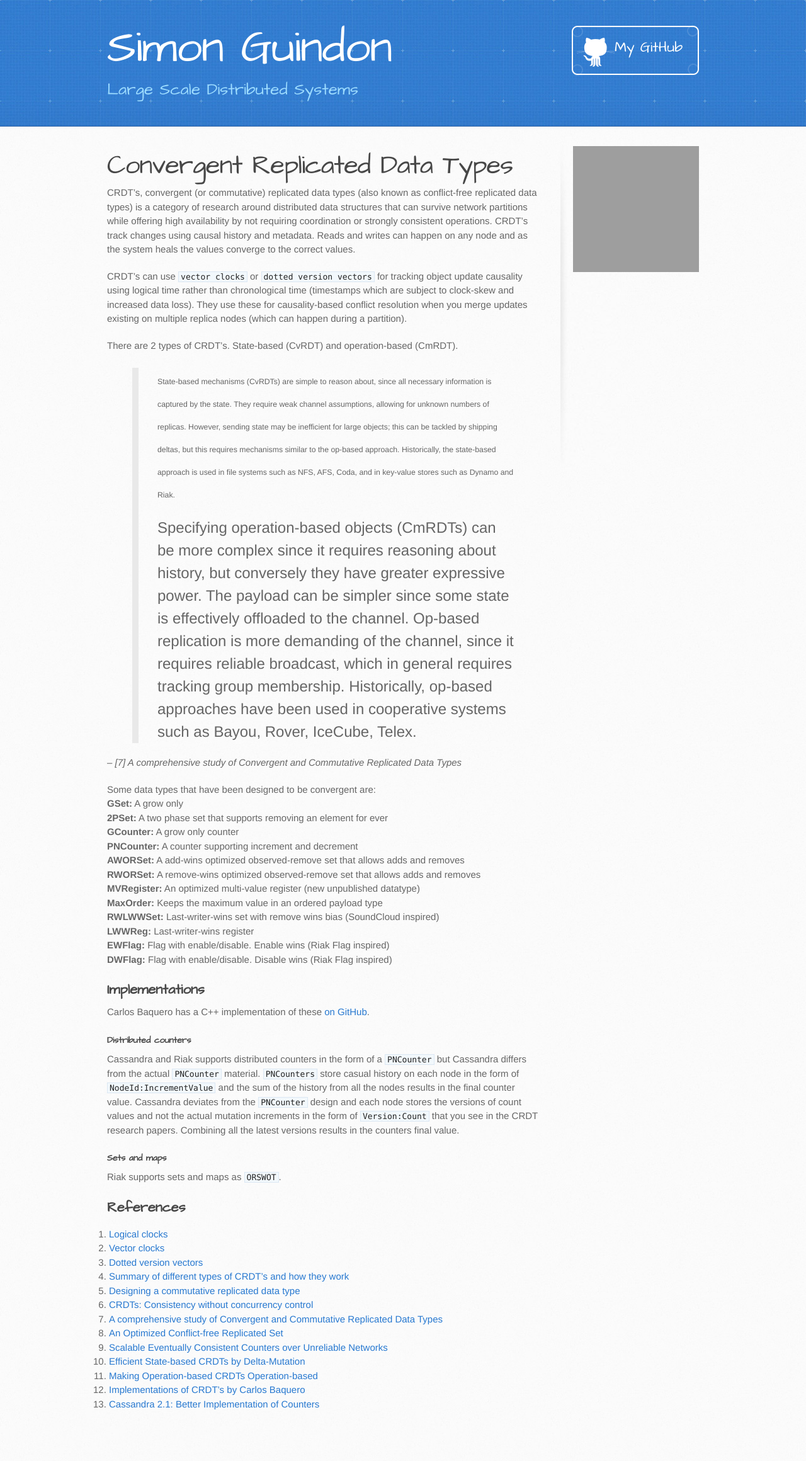
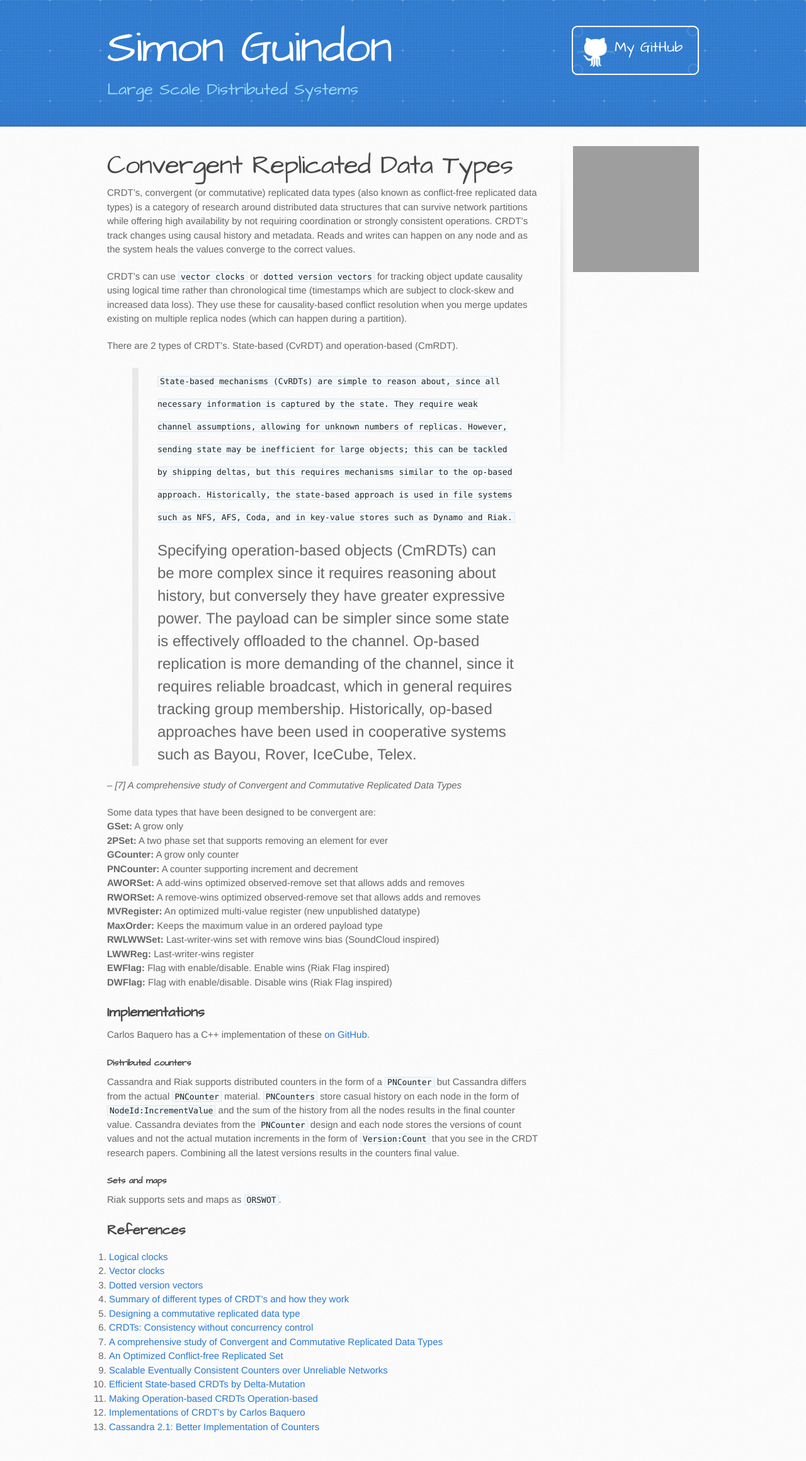
Before and after one commit to simongui/simongui.github.io, a Jekyll site: the page built from distributed-systems/crdt.md, in a window 1280 px wide. Shown: the whole page at 63% size. Built offline with Jekyll 4.4.1, drawn with Linux system fonts in a browser that asks for light colours; before the commit the page ends 2284 px from its top, so only the background shows below that; grey boxes are pictures that could not be loaded.

Commit message:
no message

````diff
--- a/distributed-systems/crdt.md
+++ b/distributed-systems/crdt.md
@@ -11,7 +11,7 @@ CRDT's can use `vector clocks` or `dotted version vectors` for tracking object u
 
 There are 2 types of CRDT's. State-based (CvRDT) and operation-based (CmRDT).
 
-> <small><small><small>State-based mechanisms (CvRDTs) are simple to reason about, since all necessary information is captured by the state. They require weak channel assumptions, allowing for unknown numbers of replicas. However, sending state may be inefficient for large objects; this can be tackled by shipping deltas, but this requires mechanisms similar to the op-based approach. Historically, the state-based approach is used in file systems such as NFS, AFS, Coda, and in key-value stores such as Dynamo and Riak.</small></small></small>
+> ```State-based mechanisms (CvRDTs) are simple to reason about, since all necessary information is captured by the state. They require weak channel assumptions, allowing for unknown numbers of replicas. However, sending state may be inefficient for large objects; this can be tackled by shipping deltas, but this requires mechanisms similar to the op-based approach. Historically, the state-based approach is used in file systems such as NFS, AFS, Coda, and in key-value stores such as Dynamo and Riak.```
 >
 > Specifying operation-based objects (CmRDTs) can be more complex since it requires reasoning about history, but conversely they have greater expressive power. The payload can be simpler since some state is effectively offloaded to the channel. Op-based replication is more demanding of the channel, since it requires reliable broadcast, which in general requires tracking group membership. Historically, op-based approaches have been used in cooperative systems such as Bayou, Rover, IceCube, Telex.
 
````
